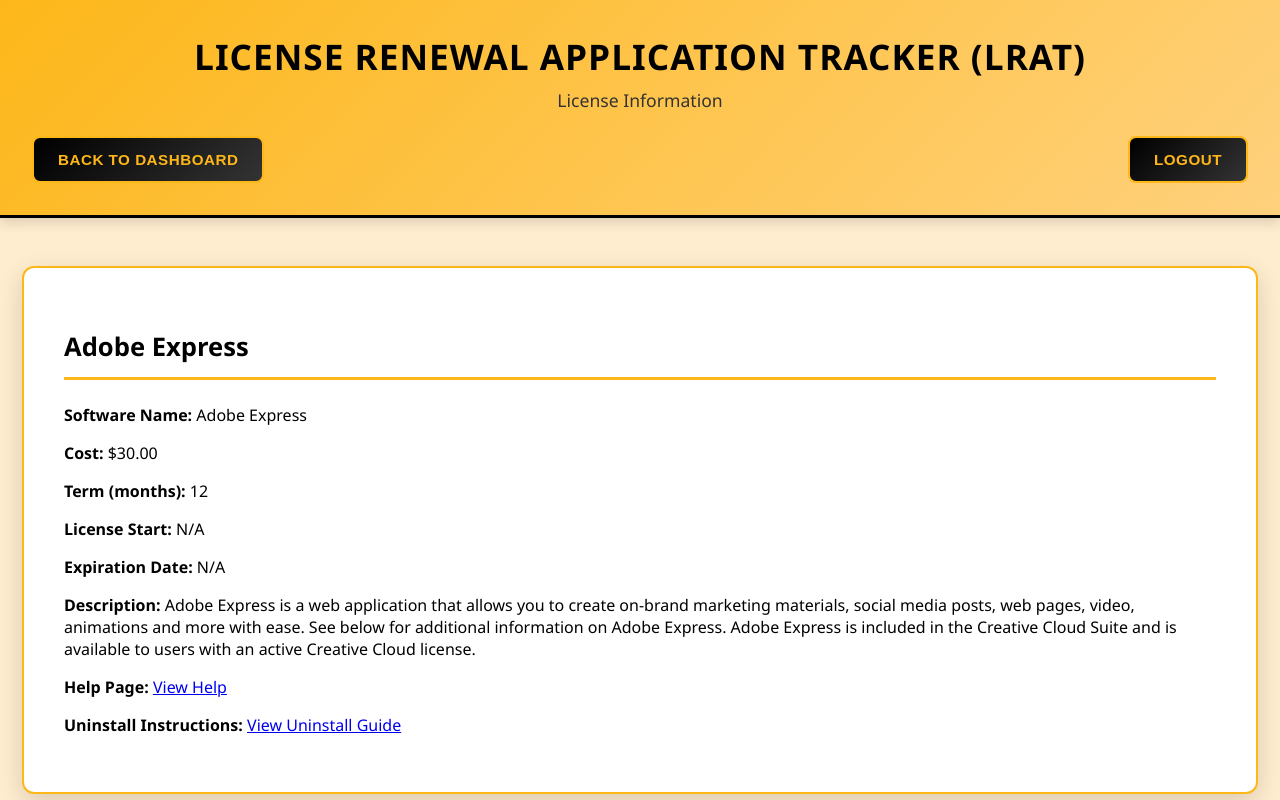
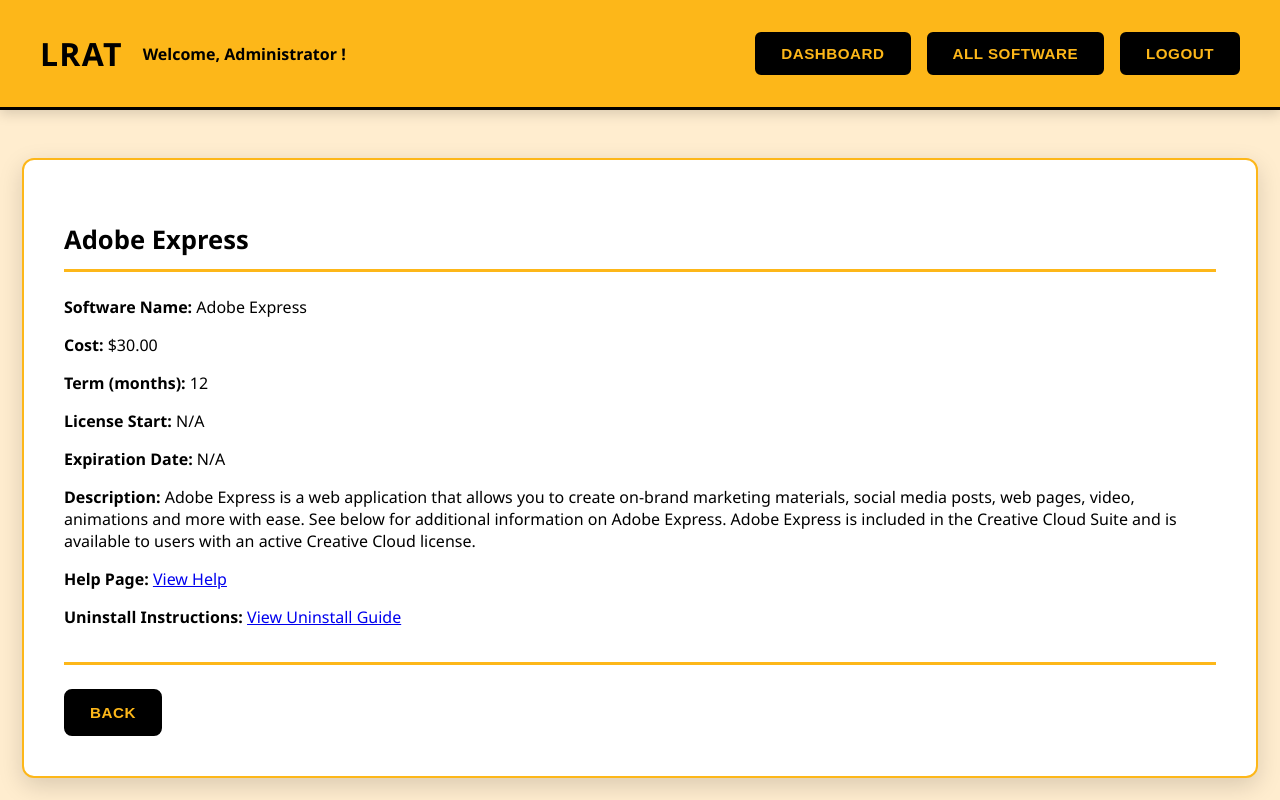
Before and after one commit to Princess-Singularity/License-Renewal-Tracker, a Django app: page /license-info/1/ in a window 1280 px wide. Run offline with Django 5.2, Linux system fonts and the light colour scheme; a user stored in the database is signed in; data comes from the database, SQL or seed files in the repository; both versions use the stored data as it was after the commit.

Commit message:
Refine Dashboard UI
Added a new header
Update the CSS for better constantly across the UI
Added a "Back" button for the license_info page

```diff
--- a/LRAT_APP/LRAT_APP/static/CSS/styles.css
+++ b/LRAT_APP/LRAT_APP/static/CSS/styles.css
@@ -161,28 +177,59 @@
     min-height: 100vh;
 }
 
+/*Header styling*/
 .page-container header,
 .dashboard-page header {
-    background: linear-gradient(135deg, var(--mizzou-gold) 0%, var(--mizzou-gold-tint-1) 100%);
+    background: var(--mizzou-gold);
     color: var(--mizzou-black);
-    padding: 2rem 2rem;
-    text-align: center;
+    padding: 2rem 0;
+    display: flex;
+    align-items: center;
+    justify-content: center;
     box-shadow: 0 4px 12px rgba(0, 0, 0, 0.15);
     border-bottom: 3px solid var(--mizzou-black);
+    text-align: left;
 }
 
 .header-nav {
-    margin-top: 1.5rem;
     display: flex;
     justify-content: space-between;
     align-items: center;
     width: 100%;
+    max-width: 1200px;
+    padding: 0 1.5rem;
+    margin: 0 auto;
 }
 
-.nav-left,
+.nav-left
+{
+    display: flex;
+    align-items: center;
+    gap: 1.25rem;
+}
 .nav-right {
     display: flex;
+    align-items: center;
     gap: 1rem;
+}
+
+.nav-left .brand {
+    font-size: 2rem;
+    font-weight: 800;
+    letter-spacing: 0.08rem;
+    text-transform: uppercase;
+    text-decoration: none;
+    color: var(--mizzou-black);
+}
+
+.nav-left .brand:hover {
+    color: var(--mizzou-gold-tint-3);
+}
+
+.greeting {
+    font-weight: 600;
+    color: var(--mizzou-black);
+    margin-right: 0.5rem;
 }
 
 .header-nav a {
@@ -190,40 +237,40 @@
     display: inline-block;
 }
 
-.header-nav button {
+.header-nav .nav-right .logout-button:hover
+{
+    background: #A00000;
+    color: var(--mizzou-white);
+    border: 2px solid #A00000;
+    border-radius: 6px;
     padding: 0.7rem 1.5rem;
-    background-color: var(--mizzou-black);
+    font-weight: 600;
+    cursor: pointer;
+    transition: all 0.3s ease;
+    text-transform: uppercase;
+    letter-spacing: 0.5px;
+    text-align: center;
+}
+
+.header-nav .nav-right button {
+    background: var(--mizzou-black);
     color: var(--mizzou-gold);
     border: 2px solid var(--mizzou-black);
     border-radius: 6px;
-    font-size: 1rem;
+    padding: 0.7rem 1.5rem;
     font-weight: 600;
     cursor: pointer;
     transition: all 0.3s ease;
+    text-transform: uppercase;
+    letter-spacing: 0.5px;
+    text-align: center;
 }
 
-.header-nav button:hover {
-    background-color: var(--mizzou-white);
+.header-nav .nav-right button:hover {
+    background: var(--mizzou-gold-tint-3);
     color: var(--mizzou-black);
     transform: translateY(-2px);
     box-shadow: 0 4px 8px rgba(0, 0, 0, 0.2);
-}
-
-.page-container header h1,
-.dashboard-page header h1 {
-    margin: 0 0 0.5rem 0;
-    font-size: 2.2rem;
-    font-weight: bold;
-    text-transform: uppercase;
-    letter-spacing: 1px;
-}
-
-.page-container header p,
-.dashboard-page header p {
-    margin: 0;
-    font-size: 1.1rem;
-    color: var(--mizzou-black-tint-1);
-    font-weight: 500;
 }
 
 /*Main area */
@@ -313,10 +360,10 @@
 .dashboard-page .actions button,
 .page-container .btn,
 .dashboard-page .btn {
-    background: linear-gradient(135deg, var(--mizzou-black) 0%, var(--mizzou-black-tint-1) 100%);
+    background: var(--mizzou-black);
     color: var(--mizzou-gold);
     padding: 0.8rem 1.5rem;
-    border: 2px solid var(--mizzou-gold);
+    border: 2px solid var(--mizzou-black);
     border-radius: 8px;
     cursor: pointer;
     font-weight: bold;
--- a/LRAT_APP/LRAT_APP/templates/license_info.html
+++ b/LRAT_APP/LRAT_APP/templates/license_info.html
@@ -5,28 +5,30 @@
     <meta charset="UTF-8">
     <meta name="viewport" content="width=device-width, initial-scale=1.0">
     <title>{{ software.subscription_name }} - Info</title>
-    <link rel="stylesheet" href="{% static 'CSS/styles.css' %}">
+    <link rel="stylesheet" type="text/css" href="{% static 'CSS/styles.css' %}?v=2">
 </head>
 <body class="dashboard-page">
 
     <header>
-        <h1>License Renewal Application Tracker (LRAT)</h1>
-        <p>License Information</p>
         <nav class="header-nav">
             <div class="nav-left">
-                <a href="{% url 'dashboard' %}">
-                    <button type="button">Back to Dashboard</button>
-                </a>
+                <a href="{% url 'dashboard' %}" class="brand">LRAT</a>
+                <span class="greeting">Welcome, {{ user.first_name }} {{ user.last_name }}!</span>
             </div>
             <div class="nav-right">
+
+                <a href="{% url 'dashboard' %}">
+                    <button type="button">Dashboard</button>
+                </a>
+                <a href="{% url 'software_list' %}">
+                    <button type="button">All Software</button>
+                </a>
                 <a href="{% url 'logout' %}">
-                    <button type="button">Logout</button>
+                    <button type="button" class="logout-button">Logout</button>
                 </a>
             </div>
         </nav>
     </header>
-
-
 
     <main>
         <h2>{{ software.subscription_name }}</h2>
@@ -68,6 +70,10 @@
                 </p>
             {% endif %}
         </div>
+        <h2></h2>
+        <a href="{% url 'dashboard' %}">
+            <button type="button">Back</button>
+        </a>
     </main>
 
 </body>
--- a/LRAT_APP/LRAT_APP/templates/login.html
+++ b/LRAT_APP/LRAT_APP/templates/login.html
@@ -5,7 +5,7 @@
     <meta charset="UTF-8">
     <meta name="viewport" content="width=device-width, initial-scale=1.0">
     <title>LRAT - Login</title>
-    <link rel="stylesheet" type="text/css" href="{% static 'CSS/styles.css' %}">
+    <link rel="stylesheet" type="text/css" href="{% static 'CSS/styles.css' %}?v=2">
 </head>
 <body>
     <div class="login-container">
@@ -62,6 +62,10 @@
             <a href="https://www.umsystem.edu/ums/is/loginhelp" target="_blank">Forgot your password?</a>
         </div>
 
+        <div class="admin-portal">
+            <a href="{% url 'admin:index' %}" target="_blank">Admin Portal</a>
+        </div>
+
         <div class="mizzou-branding">
             <small>University of Missouri - License Renewal Tracker</small>
         </div>
```
Also changed, not shown: other parts of LRAT_APP/LRAT_APP/static/CSS/styles.css (+23 -7 lines), LRAT_APP/LRAT_APP/templates/dashboard.html (+14 -10 lines), LRAT_APP/LRAT_APP/templates/software_list.html (+11 -7 lines), LRAT_APP/db.sqlite3.
